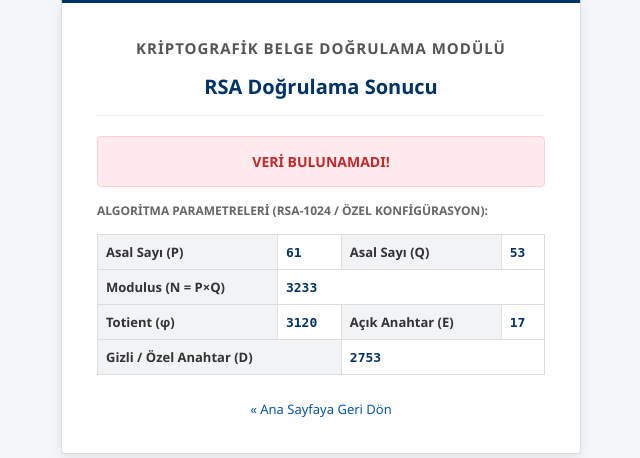
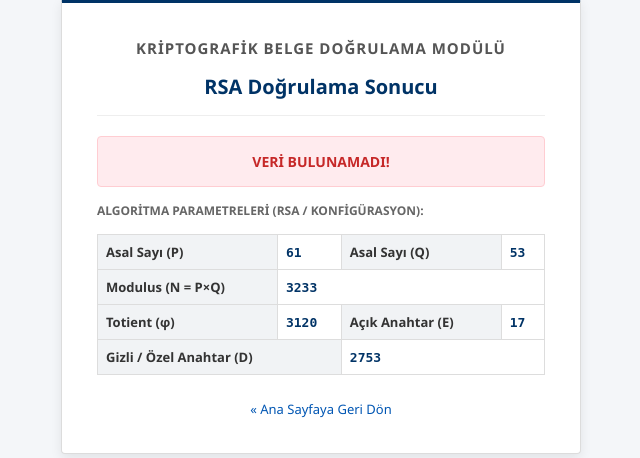
Before and after one commit to Ef3Be/vigilant-meme, a Flask app: page /coz in a window 1280 px wide. Shown: the part 174-632 px from the top of the page, without its empty margins (319-959 px from the left). Run offline with Flask 3, Linux system fonts and the light colour scheme.

Commit message:
Update solve.html

```diff
--- a/templates/solve.html
+++ b/templates/solve.html
@@ -3,7 +3,7 @@
 <head>
     <meta charset="UTF-8">
     <meta name="viewport" content="width=device-width, initial-scale=1.0">
-    <title>T.C. TÜBİTAK - Resmi Belge Doğrulama Portalı</title>
+    <title>RSA Kriptografik Belge Doğrulama Portalı</title>
     <style>
         body {
             font-family: 'Segoe UI', Tahoma, Geneva, Verdana, sans-serif;
@@ -171,7 +171,7 @@
         <div class="data-box">{{ cipher_data }}</div>
         {% endif %}
 
-        <div class="section-title">Algoritma Parametreleri (RSA-1024 / Özel Konfigürasyon):</div>
+        <div class="section-title">Algoritma Parametreleri (RSA / Konfigürasyon):</div>
         <table class="params-table">
             <tr>
                 <th>Asal Sayı (P)</th>
```
